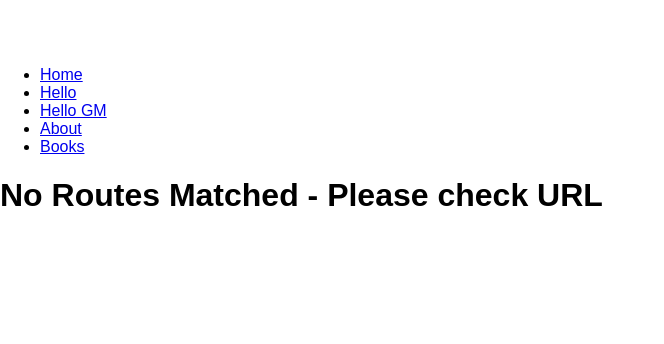
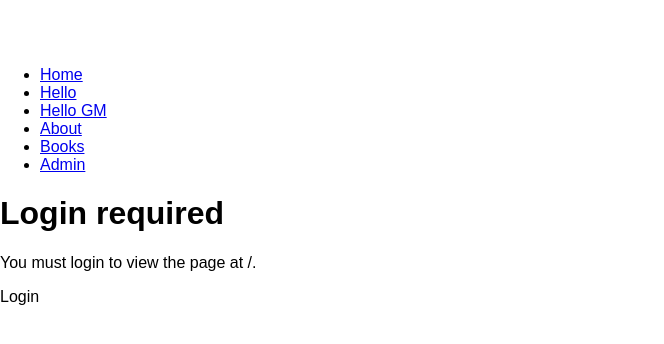
Before and after one commit to ZainPathan/react-router-4-demos, a React (Create React App) app: page /login in a window 1280 px wide. Shown: the top 344 px of the page, without its empty margins (0-664 px from the left). Built offline with nearby package versions, Linux system fonts and the light colour scheme.

Commit message:
Authenticated Routing - Admin + Books route changed to restricted flow - revisit always

```diff
--- a/src/App.js
+++ b/src/App.js
@@ -9,6 +9,9 @@ import Hello from './components/HelloComponent';
 import About from './components/AboutComponent';
 import Books from './components/BooksComponent';
 import NoMatch from './components/NoMatchComponent';
+import Admin from './components/AdminComponent';
+
+import { Login, fakeAuth } from './components/LoginComponent';
 class App extends Component {
   render() {
     return (
@@ -21,6 +24,9 @@ class App extends Component {
               <li><Link to='/hello/goodmorning'>Hello GM</Link></li>
               <li><Link to='/about'>About</Link></li>
               <li><Link to='/books'>Books</Link></li>
+              <li>
+                <Link to='/admin'>Admin</Link>
+              </li>
             </ul>
           </div>
 
@@ -38,10 +44,19 @@ class App extends Component {
             }} />
             <Route path='/hello' component={Hello} />
             <Route path='/about' component={About} />
-            <Route path='/books' component={Books} />
+            {/* <Route path='/books' component={Books} /> */}
+
+            {/* Authenticated Routing part */}
+            <Route path='/login' component={Login} />
+            {/* PrivateRoute is a custom component wrapper over Route
+            Used for obtaining reusability for authentication redirection flow */}
+            <PrivateRoute authed={fakeAuth.isAuthenticated} path='/admin' component={Admin} />
+            {/* Books Route '/books' also converted to an authenticated route */}
+            <PrivateRoute authed={fakeAuth.isAuthenticated} path='/books' component={Books} />
+
             {/* No Match route specified - to be rendered when no route is matched
             Works only with Switch */}
-            <Route component={NoMatch} />
+            {/* <Route component={NoMatch} /> */}
           </Switch>
       </div>
       </Router>
@@ -49,4 +64,28 @@ class App extends Component {
   }
 }
 
+const PrivateRoute = ( {component: Component, ...rest} ) => {
+  // let { component: Component, ...rest } = props;
+  return (
+    <Route {...rest} render={(props) => {
+        return (
+          fakeAuth.isAuthenticated ?
+            (<Component {...props} />) :
+              (<Redirect
+                  to={
+                    {
+                      pathname:'/login',
+                      state: {
+                        from: props.location
+                      }
+                    }
+                  }
+                />
+              )
+        );
+      }}
+    />
+  );
+};
+
 export default App;
--- /dev/null
+++ b/src/components/AdminComponent.js
@@ -0,0 +1,11 @@
+import React from 'react';
+
+const Admin = () => {
+    return (
+        <div className='jumbotron'>
+            <h1 className='display-3'>Admin Access granted</h1>
+        </div>
+    );
+};
+
+export default Admin;
--- /dev/null
+++ b/src/components/LoginComponent.js
@@ -0,0 +1,89 @@
+import React from 'react';
+
+import { BrowserRouter as Router, Route, Link, Switch, Redirect } from 'react-router-dom';
+
+export class Login extends React.Component {
+
+    constructor() {
+        console.log('Login component loaded');
+        super();
+
+        this.state = {
+            redirectToReferrer: false
+        };
+
+        this.login = this.login.bind(this);
+    }
+
+    /**
+     * Login button click event handler
+     */
+    login() {
+        /**
+         * On click of Login button, call is made to 'authenticate' function
+         * Passes the function as a callback
+         * The callback is called after 100ms timeout
+         * The state is set i.e. view re-renders
+         * 'redirectToReferrer' state var is set to true
+         */
+        fakeAuth.authenticate( () => {
+            this.setState( { redirectToReferrer: true } );
+        });
+    }
+
+    render() {
+        /**
+         * Obtain the pathname variable from the props or set it by default to '/'
+         */
+        const { from } = this.props.location.state || {
+            from: {
+                pathname: '/'
+            }
+        };
+
+        /**
+         * Obtain the value for state var 'redirectToReferrer'
+         */
+        const { redirectToReferrer } = this.state;
+
+        console.log('redirectToReferrer : ', redirectToReferrer);
+
+        /**
+         * Check the value of state var 'redirectToReferrer'
+         * If true -> then Redirect to the route originally meant to be navigated to
+         * Else render the JSX below
+         */
+        if(redirectToReferrer) {
+            return (
+                <Redirect to={from} />
+            );
+        }
+
+        return (
+            <div className='jumbotron'>
+                <h1 className='display-3'>
+                    Login required
+                </h1>
+                <p className='lead'>
+                    You must login to view the page at {from.pathname}.
+                </p>
+                <p className='lead'>
+                    <a className='btn btn-primary btn-lg' onClick={this.login} role='button'>Login</a>
+                </p>
+            </div>
+        );
+    }
+};
+
+/**
+ * Fake Authentication function
+ * Initially variable 'isAuthenticated' is set to false
+ * 'authenticate' function is present which sets 'isAuthenticated' to true, after 100 ms timeout
+ */
+export const fakeAuth = {
+    isAuthenticated: false,
+    authenticate(cb) {
+        this.isAuthenticated = true;
+        setTimeout(cb, 100);
+    }
+};
```
